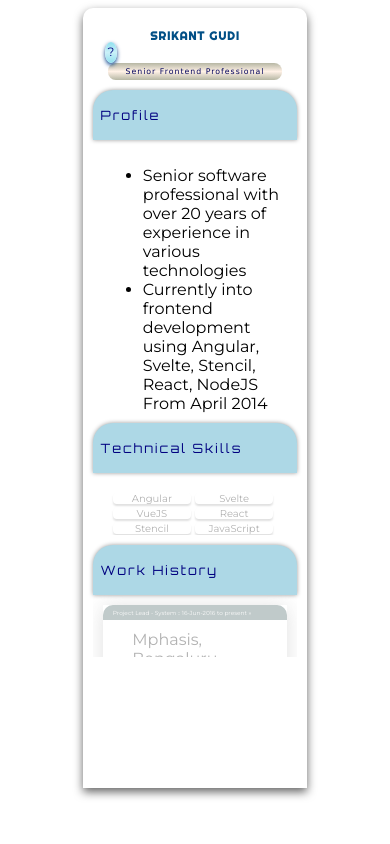
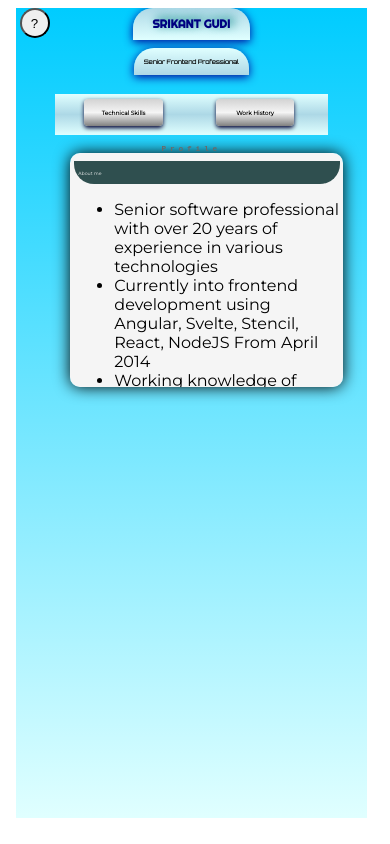
Before and after one commit to srikantgudi/srikantgudi.github.io, a Svelte app: page / in a window 390 px wide. Built offline with nearby package versions, Linux system fonts and the light colour scheme; a web font is replaced by a local one.

Commit message:
Modified layout and look n feel

```diff
--- a/public/global.css
+++ b/public/global.css
@@ -1,8 +1,10 @@
 #app {
-    background: linear-gradient(lightblue,lightcyan,lightblue);
+    box-sizing: border-box;
+    background: linear-gradient(#0cf,lightcyan);
     height: 96vh;
     width: 90vw;
     margin: auto;
+    padding: 0 10vw;
     overflow: hidden;
 }
 .menubar {
@@ -23,8 +25,13 @@
     font-family: Orbitron;
     cursor: pointer;
 }
-.menuitem.active {
-    background: linear-gradient(#666666,#cccccc,#999999);
+.sectiontitle {
+    box-sizing: border-box;
+    font-size: 1.2vw;
+    background-color: darkslategrey;
+    color: whitesmoke;
+    padding: 1vh 1vw;
+    border-radius: 0 0 20px 20px;
 }
 .content {
     margin: 0 1vmax;
@@ -33,26 +40,43 @@
     padding: 1vmin;
     box-shadow: 0 0 4px #999999;
     font-family: Montserrat;
+    background-color: whitesmoke;
 }
 .exp-title {
     background: linear-gradient(#666666,whitesmoke,#999999);
     color: navy;
+    font-size: 1.5vw;
     font-weight: 600;
     padding: 10px;
     border-radius: 10px 10px 0 0;
 }
+.exp-period {
+    font-size: 1.2vw;
+}
 .org-name {
+    border-radius: 10px 10px 0 0;
     background-color: #dddddd;
     padding: 5px 10px;
+    font-size: 1vw;
+    margin: 0 1vw;
 }
 @media screen and (max-width: 480px) {
+    #app {
+        margin: 0 2vw;
+    }
     .content {
-        height: 60vmax;
+        margin: 0 4vw;
+        width: 100%;
     }
-    .exp-title, .org-name {
+    .topnav {
+        flex-flow: column;
+        justify-content: space-around;
+    }
+    .contact-btn, .contact-info.active {
+        left: 5vw;
+    }
+    .contact-item {
         font-size: 12px;
     }
-    .skillname {
-        font-size: 14px;
-    }
 }
+}
--- a/src/App.svelte
+++ b/src/App.svelte
@@ -1,318 +1,185 @@
 <script>
-	import { data } from './data/data.js'
-	const winResize = e => {
-		console.log('win-resize: e', e);
+	import Profile from './Profile.svelte';
+	import Skills from './Skills.svelte';
+	import WorkHistory from './WorkHistory.svelte';
+	import Academic from './Academic.svelte';
+
+	let name = 'Srikant Gudi';
+	let comps = {
+		'profile': {title: 'Profile', comp: Profile},
+		'skills': {title: 'Technical Skills', comp: Skills},
+		'workexp': {title: 'Work History', comp: WorkHistory},
+	};
+	let showContact = false;
+	let compKey = 'profile';
+	let curComp = Profile;
+	$: curComp = comps[compKey].comp;
+</script>
+
+<style>
+	.compnav {
+		display: flex;
+		flex-flow: row wrap;
+		justify-content: space-around;
+		margin: 10px 0;
+		background: linear-gradient(lightcyan,lightblue,lightcyan);
+		padding: 5px;
 	}
-	let showInfo = false;
-	let curTab = 1;
-</script>
-<style>
-	.container {
-		margin: 0 20%;
+	.compbtn {
+		border: none;
 		padding: 10px;
-		height: 90vh;
-		transition: all 1s ease-in;
-		border-radius: 10px 10px 0 0;
-		box-shadow: 0 4px 10px #666666;
-		overflow: hidden;
+		border-radius: 4px;
+		box-shadow: 0 2px 4px #003;
+		margin: 0 4px 4px 0;
+		display: none;
+		cursor: pointer;
+		font-family: Montserrat;
+		font-size: 1.5vw;
+		font-weight: 600;
+		background: linear-gradient(lightgrey,whitesmoke,grey);
 	}
-	.content {
-		background: lightcyan;
+	.compbtn.show {
+		display: block;
+		min-width: 30%;
+	}
+	.contact-btn {
+		border-radius: 50%;
+		width: 30px;
+		height: 30px;
+		cursor: pointer;
+		position: absolute;
+		top: 1vh;
+		left: 25%;
+		display: block;
+	}
+	.contact-btn:hide {
+		display: none;
+	}
+	.contact-info {
+		display: none;
+		width: fit-content;
+		height: fit-content;
+		transition: all 1s;
+	}
+	.contact-info.active {
+		display: flex;
+		flex-flow: column;
+		position: absolute;
+		top: 1vh;
+		left: 25%;
+		border-radius: 2vw 2vh;
+		box-shadow: 0 2px 2px #333333;
+		background: linear-gradient(lightblue,lightcyan);
+	}
+	.contact-item {
+		font-size: 18px;
+		margin: 4px;
+		min-width: 30%;
+	}
+	.page-title {
+		font-size: 3vw;
+		font-weight: 600;
+		font-family: Righteous;
+		text-transform: uppercase;
+		text-shadow: 4px -2px 10px teal;
+		color: navy;
+		padding: 1vh 5vw;
+		border-radius: 20px 20px 0 0;
+		box-shadow: 0 2px 10px #009;
+		background: linear-gradient(lightblue,lightcyan);
+	}
+	.position-title {
+		font-family: Orbitron;
+		font-weight: 600;
+		font-size: 1.5vw;
+		margin: 1vh 10vw;
 		padding: 10px;
-		overflow: hidden;
-		width: 60vw;
-		margin: 0 auto;
+		border-radius: 20px 20px 0 0;
+		box-shadow: 0 2px 10px #009;
+		background: linear-gradient(lightcyan,lightblue);
 	}
-	.content-body {
-		height: 5vh;
-		transition: all 1s;
-		opacity: 0.3;
-		padding: 10px;
-		overflow: hidden;
-		font-family: Montserrat;
-	}
-	.content-body.active {
-		opacity: 1;
-		height: 30vh;
-		overflow-y: auto;
-	}
-	.sectiontitle {
-		box-shadow: 0 0 4px #999999;
-		background: darkslategrey;
-		color: whitesmoke;
-		font-size: 3vw;
-		padding: 10px;
-		display: flex;
-		border-radius: 30px 30px 0 0;
-		justify-content: space-around;
-	}
-	.pageheader {
-		text-align: center;
-		margin-bottom: 10px;
-	}
-	.name {
-		font-size: 1vw;
-	}
-	.info {
-		position: absolute;
-		top: 2em;
-		font-family: Montserrat;
+	.topnav {
 		display: flex;
 		flex-flow: column;
 		align-items: center;
-		box-shadow: 0 2px 4px #023e8a;
-		padding: 4px;
-		border-radius: 50%;
-		transition: all 0.5s;
-		background: linear-gradient(#90e0ef,#caf0f8,#90e0ef);
-		color: navy;
+		justify-content: space-around;
 	}
-	.info.active {
-		box-shadow: 0 2px 14px #457b9d;
-		border-radius: 10%;
+	@keyframes letterspace {
+		from {letter-spacing: 1px; color: #333;}
+		to {letter-spacing:10px; color: #ddd;}
 	}
-	.infobtn {
-		cursor: pointer;
-		display: flex;
-		align-items: center;
-		justify-content: space-around;
-		width: 1em;
-		border-radius: 50%;
-	}
-	.infobtn.hide {
-		display: none;
-	}
-	.infoclose {
-		cursor: pointer;
-		border: none;
-		border-radius: 50%;
-		background-color: lightgrey;
-	}
-	.info-content {
-		display: none;
-	}
-	.info-content.active {
-		display: flex;
-		flex-flow: column;
-		gap: 10px;
-		transition: all 1s;
-		height: 15vh;
-	}
-	.name {
-		font-family: Righteous;
+	.cur-comp {
+		box-sizing: border-box;
+		font-family: monospace;
+		font-size: 2vw;
+		letter-spacing: 2px;
 		font-weight: 600;
-		font-size: 3vw;
-		letter-spacing: 1px;
-		text-transform: uppercase;
-		color: #014f86;
-	}
-	@keyframes animPositionTitle {
-		0% {color: #03045e;font-size: 2vw;}
-		/* 25% {color: #023e8a;font-size: 1.5vw;} */
-		50% {color: #caf0f8;font-size: 1vw;}
-		/* 75% {color: #023e8a;font-size: 1.5vw;} */
-		100% {color: #03045e;font-size: 2vw;}
-	}
-	.positiontitle {
 		display: flex;
 		justify-content: space-around;
-		letter-spacing: 1px;
-		font-size: 1.5vw;
-		font-family: 'Comic Sans MS';
-		font-weight: 600;
-		padding: 10px;
-		margin: 1vh 4vw;
-		background: linear-gradient(#b7b7a4,#fff1e6,#b7b7a4);
-		color: #6d6875;
-		border-radius: 1em;
-		animation: animPositionTitle 5s ease-in-out infinite reverse;
+		animation: letterspace 2s ease-in infinite alternate-reverse;
 	}
-	.expdetail {
-		padding: 10px;
-		text-align: left;
-		margin-left: 5vw;
-    	font-family: Montserrat;
+	.content {
+		box-sizing: border-box;
+		padding: 1vh 1vw;
+		margin: 2vh 10vw;
+		box-shadow: 0 0 4vw;
+		border-radius: 10px;
+		max-height: 50vh;
+		overflow-y: auto;
+		transition: all 1s ease-in;
 	}
-	.expdetail > .details {
-		display: flex;
-		justify-content: flex-start;
-		text-align: left;
-		width: 45vw;
-		margin: 0 auto;
+	.close-btn {
+		width: 30px;
+		cursor: pointer;
+		border-radius: 2vw 2vh;
 	}
-	.sectiontitle {
-		display: flex;
-		flex-flow: column;
-		margin-top: 10px;
-		font-size: 1.8vw;
-		font-family: Orbitron;
-		letter-spacing: 2px;
-		color: navy;
-		padding: 2vh 2vw;
-		background-color: lightblue;
-		border-radius: 20px 20px 0 0;
-	}
-	.box {
-		box-shadow: 0 2px 20px #999999;
-		border-radius: 0 0 10px 10px
-	}
-	.skills {
-		display: grid;
-		grid-template-columns: 1fr 1fr 1fr;
-		font-family: Roboto;
-		font-size: 14px;
-		padding: 10px;
-	}
-	.skill {
-		transition: all 1s;
-		min-width: 22%;
-		box-shadow: 0 2px 2px #999;
-		text-align: center;
-		margin: 0 4px 4px 0;
-		font-family: Montserrat;
-		font-size: 18px;
-		border-radius: 4px;
-	}
-	.exp {
-		display: flex;
-		flex-flow: column;
-		padding: 10px;
-	}
-	.expdetail > .details {
-		display: flex;
-		justify-content: flex-start;
-		text-align: left;
-		width: 45vw;
-	}
-	.jobtitle {
-		font-family: Montserrat;
-		font-size: 1.5vw;
-		background-color: darkslategrey;
-		padding: 4px 10px;
-		color: whitesmoke;
-		border-radius: 10px 10px 0 0;
-	}
-	@media screen and (max-width: 480px) {
-		.skills {
-			grid-template-columns: 1fr 1fr 1fr;
-			line-height: 1.1;
+	@media screen and (max-width: 639px) {
+		#app {
+			margin: 0 2vw;
 		}
-	}
-
-	@media screen and (max-width: 720px) {
-		.info {
-			top: 5vh;
-			margin-left: 1em;
-			padding: 2px 0 4px;
+		.content {
+			margin: 0 4vw;
+			width: 100%;
+		}
+		.topnav {
+			flex-flow: column;
+			justify-content: space-around;
+		}
+		.contact-btn, .contact-info.active {
+			left: 5vw;
+		}
+		.contact-item {
 			font-size: 12px;
-			height: auto;
-		}
-		.pageheader {
-			height: auto;
-			font-size: vw;
-			padding: 10px;
-		}
-		.sectiontitle {
-			font-size: 80%;
-		}
-		.edu-list, .list {
-			width: 100%;
-			font-size: 8px;
-			font-family: sans-serif;
-			padding: 0;
-		}
-		.profile {
-			font-size: 2vw;
-		}
-		.positiontitle {
-			font-weight: 400;
-			padding: 4px;
-		}
-		.skills {
-			grid-template-columns: 1fr 1fr;
-			line-height: 1.1;
-		}
-		.skill, .edu {
-			font-size: 10px;
 		}
 	}
 </style>
 
-<div class="container">
-	<div class="pageheader">
-		<div class="name">SRIKANT GUDI</div>
+<div id="app">
+	<button class="contact-btn" on:click={() => {showContact=true}} class:hide={showContact}>
+		?
+	</button>
+	<div class="contact-info" class:active={showContact}>
+		<button class="close-btn" on:click={() => {showContact = false}}>
+			&times;
+		</button>
+		<div class="contact-item">Bengaluru, India</div>
+		<div class="contact-item">srikantgudi@gmail.com</div>
+		<div class="contact-item">+91 829 665 6336</div>
 	</div>
-	<div class="positiontitle">
-		Senior Frontend Professional
-	</div>
-	<div class="info" class:active={showInfo} on:click={() => {showInfo = true}}>
-		<div class="infobtn" class:hide={showInfo} >&quest;</div>
-		<div class="info-content" class:active={showInfo}>
-			<div class="contact-item">
-				Bengaluru, India
-				<button class="infoclose" on:click|stopPropagation={() => {showInfo=false}}>&times;</button>
-			</div>
-			<div class="contact-item">
-				srikantgudi@gmail.com
-			</div>
-			<div class="contact-item">
-				+91 829 665 6336
-			</div>
-			<div class="edu-list">
-				<div class="edu">Master in Computer Management</div>
-				<div class="edu">Bachelor of Commerce</div>
-			</div>
+	<div class="topnav">
+		<div class="page-title">{name}</div>
+		<div class="position-title" >
+			Senior Frontend Professional
 		</div>
 	</div>
-	<div class="sectiontitle" on:click={() => {curTab=1}}>
-		Profile
-	</div>
-	<div class="content-body" class:active={curTab === 1}>
-		<ul>
-			{#each data.profile as text}
-			<li>{text}</li>
-			{/each}
-		</ul>
-	</div>
-	<div class="sectiontitle" on:click={() => {curTab=2}}>
-		Technical Skills
-	</div>
-	<div class="content-body" class:active={curTab === 2}>
-		<div class="skills">
-			{#each data.skills as text}
-			<div class="skill">{text}</div>
-			{/each}
-		</div>
+	<div class="compnav">
+		{#each Object.keys(comps) as key}
+		<button class="compbtn" class:show={key !== compKey} on:click={() => {compKey=key}}>{comps[key].title}</button>
+		{/each}
 	</div>
 
-	<div class="sectiontitle" on:click={() => {curTab=3}}>
-		Work History
-	</div>
-	<div class="content-body" class:active={curTab === 3}>
-		{#each data.exp as item}
-			<div class="box">
-				<div class="jobtitle">
-					{item.jobTitle} :: {item.dates} &raquo;
-				</div>
-				<div class="expdetail">
-					<div>
-						{item.org}
-					</div>
-					<div>
-						Technologies used: {item.technology}
-					</div>
-					<div class="details">
-						<details>
-							<summary>Details</summary>
-							<ul>
-								{#each item.content as text}
-								<li>{text}</li>
-								{/each}
-							</ul>
-						</details>
-					</div>
-				</div>
-			</div>
-		{/each}
+	<div class="cur-comp">{comps[compKey].title}</div>
+	<div class="content">
+		<svelte:component this={comps[compKey].comp} />
 	</div>
 </div>
--- a/src/Profile.svelte
+++ b/src/Profile.svelte
@@ -1,9 +1,15 @@
+<script>
+  import {data} from './data/data';
+</script>
 <div>
   <div class="sectiontitle">About me</div>
   <div class="content-text">
     <ul>
+      {#each data.profile as text}
       <li>
-
+        {text}
+      </li>
+      {/each}
     </ul>
     <div class="sectiontitle">Academic</div>
     <div>
--- a/src/Skills.svelte
+++ b/src/Skills.svelte
@@ -1,5 +1,5 @@
 <script>
-  import SkillLevel from './SkillLevel.svelte';
+  import {data} from './data/data';
 
   let name = 'Technical Skills'
   let skills = [
@@ -18,38 +18,44 @@
   .skills {
     display: grid;
     grid-template-columns: 1fr 1fr 1fr;
-    gap: 10px;
+    gap: 0 10px;
+    height: auto;
   }
   .skillgroup {
-    width: inherit;
-    box-shadow: 0 2px 4px #999999;
+    min-width: 30%;
+    box-shadow: 0 2px 2px #666666;
     margin-bottom: 1vmax;
-    padding: 5px;
+    border-radius: 10px 10px 0 0;
+    padding: 1vh 0;
   }
-  .skillgrouptitle {
-    box-sizing: border-box;
-    background-color: #cccccc;
-    border-radius: 0 0 4px 4px;
-    padding: 5px;
+  .groupname {
+    background: linear-gradient(#123456,#654321);
+    padding: 1vh 1vw;
+    color: white;
+    border-radius: 0 0 10px 10px;
   }
   .skillname {
     font-family: Montserrat;
-    font-size: 16px;
-    padding: 5px;
+    font-size: 14px;
+    padding-left: 2vw;
+    line-height: 1.5;
   }
   @media screen and (max-width: 420px) {
     .skills {
-      display: block;;
-      height: inherit;
+      grid-template-columns: 1fr 1fr;
     }
   }
 </style>
 
 <div class="skills">
-  {#each skills as skill}
+  {#each data.skills as skill}
     <div class="skillgroup">
-      <div class="skillgrouptitle">{skill.group}:</div>
-      <div class="skillname">{skill.items}</div>
+      <div class="groupname">
+        {skill.group}
+      </div>
+      {#each skill.items as skillname}
+        <div class="skillname">{skillname}</div>
+      {/each}
     </div>
   {/each}
 </div>
--- a/src/WorkHistory.svelte
+++ b/src/WorkHistory.svelte
@@ -104,10 +104,11 @@
 </style>
 <div>
   {#each expList as exp, idx}
-    <div class="exp-title">
-      {exp.header.jobTitle} :: {exp.header.dates}
+    <div class="sectiontitle">
+      {exp.header.jobTitle} &raquo; <span class="exp-period">{exp.header.dates}</span>
     </div>
     <div class="org-name">
+
       {exp.header.org}
     </div>
     <div>
--- a/src/data/data.js
+++ b/src/data/data.js
@@ -14,13 +14,27 @@ export const data = {
 		"Bachelor of Commerce"
 	],
 	skills: [
+		{group: 'Frontend', items: [
 			"Angular", "Svelte", "VueJS", "React", "Stencil",
+		]},
+		{group: 'Web Skills', items: [
 			"JavaScript", "TypeScript", "HTML5", "CSS3", "SVG",
+		]},
+		{group: 'Libraries', items: [
 			"Bootstrap", "Angular-Material", "React-UI", "Vuetify", "Buefy",
+		]},
+		{group: 'Agile Methodology', items: [
 			"Scrum", "Sprint", "JIRA", "GIT", "Confluence",
-		"VS Code", "IntelliJ", "Nodepad++",
+		]},
+		{group: 'Coding Tools', items: [
+			"VS Code", "IntelliJ", "Nodepad++", "StackBlitz", "CodeSandbox"
+		]},
+		{group: 'Operating Systems', items: [
 			"Windows", "MacOS", "Linux",
+		]},
+		{group: 'Secondary Skills', items: [
 			"Python-Django", "Casandra"
+		]}
 	],
 	exp: [
 		{
```
Also changed, not shown: 1 other file (tests, documents, lock files or other folders). Lines whose indentation alone changed are shown as unchanged.
